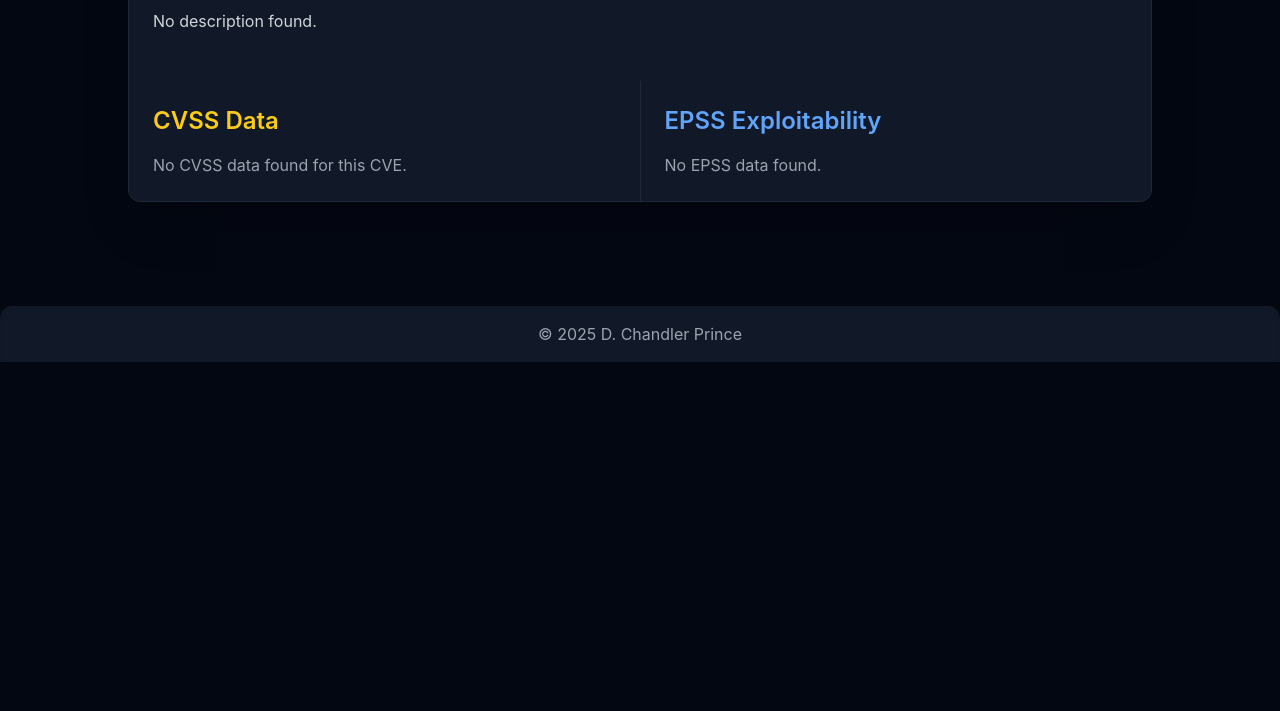
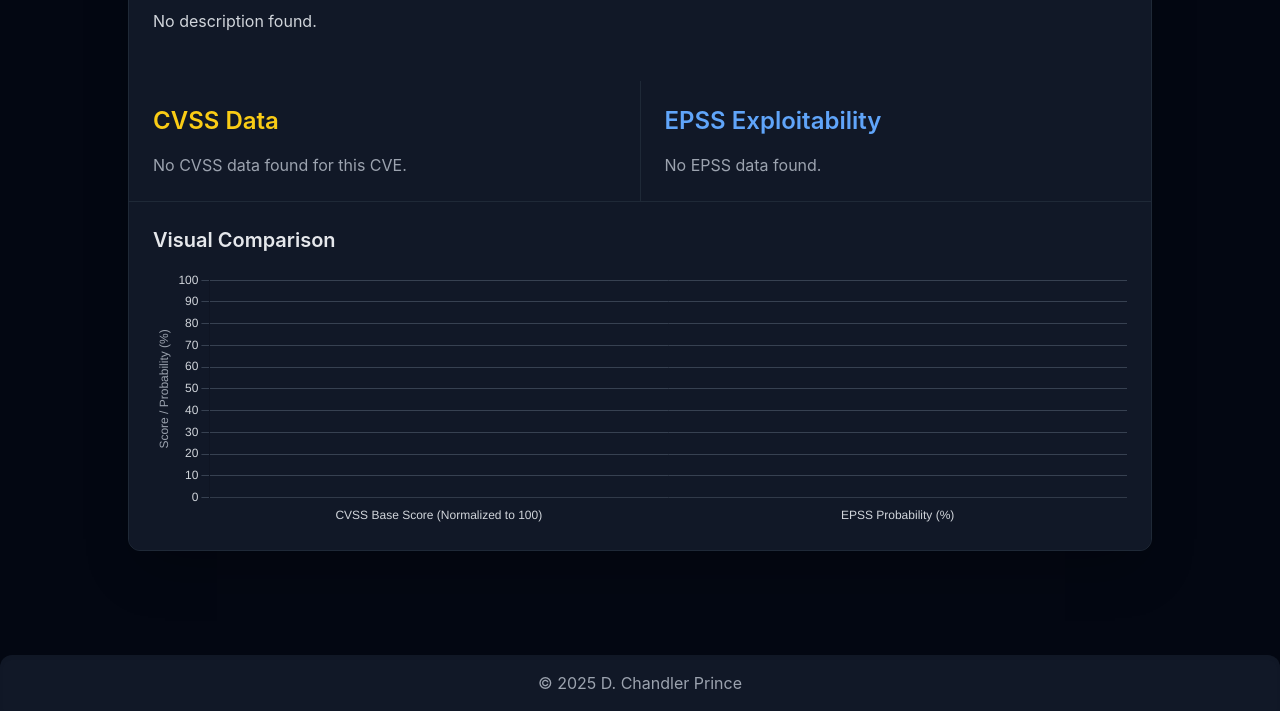
Before and after one commit to DChandlerP/fingerprint_example, a website built with Vite: page epssdemo.html in a window 1280 px wide. Shown: the part 539-1250 px from the top of the page. Before the commit the page ends 901 px from the top, so only its background shows below. Built offline with nearby package versions, Linux system fonts and the light colour scheme; no server answers.

Commit message:
refactored epss to improve load times and CSP.

```diff
--- a/epssdemo.html
+++ b/epssdemo.html
@@ -9,9 +9,8 @@
     -->
     <meta http-equiv="Content-Security-Policy" content="
     default-src 'self';
-    script-src 'self' 'unsafe-inline' https://cdn.tailwindcss.com https://unpkg.com https://cdn.jsdelivr.net https://cdnjs.cloudflare.com;
-    style-src 'self' 'unsafe-inline' https://fonts.googleapis.com;
-    font-src 'self' https://fonts.gstatic.com;
+    script-src 'self' 'unsafe-inline';
+    style-src 'self' 'unsafe-inline';
     connect-src 'self' https://services.nvd.nist.gov https://api.first.org;
     object-src 'none';
     frame-ancestors 'self';
@@ -25,51 +24,10 @@
     <meta charset="UTF-8">
     <meta name="viewport" content="width=device-width, initial-scale=1.0">
     <title>CVSS vs. EPSS Comparator</title>
-
-    <style>
-        html {
-            font-family: sans-serif;
-            scroll-behavior: smooth;
-        }
-
-        ::selection {
-            background: #2563eb;
-            color: #fff;
-        }
-
-        .score-display {
-            background: linear-gradient(135deg, #1e40af, #3b82f6);
-            border: 2px solid #60a5fa;
-        }
-
-        /* Ensure dropdown content is above other elements */
-        .group .absolute {
-            z-index: 50;
-        }
-
-        /* Custom style for error messages */
-        .error-box {
-            background-color: theme('colors.gray.900');
-            border: 1px solid theme('colors.red.800');
-            padding: theme('spacing.8');
-            border-radius: theme('borderRadius.lg');
-            text-align: center;
-        }
-
-        .error-text {
-            color: theme('colors.red.400');
-            font-size: theme('fontSize.lg');
-        }
-    </style>
 </head>
 
 <body hidden class="bg-gray-950 text-white min-h-screen flex flex-col">
-    <!--
-      NAV BAR FOR "TOOLS & DEMOS" PAGES
-      - "Home" is inactive.
-      - "Guides & Case Studies" is inactive.
-      - "Tools & Demos" is ACTIVE.
-    -->
+
     <site-nav></site-nav>
 
     <main class="flex-1 px-4 py-10 max-w-7xl mx-auto w-full">
--- a/epssdemo.js
+++ b/epssdemo.js
@@ -1,3 +1,5 @@
+import Chart from 'chart.js/auto';
+
 document.addEventListener('DOMContentLoaded', () => {
     // --- 0. NEW: Cache and Validation Regex ---
     // Memoization cache for storing results (max 30 items)
@@ -141,9 +143,19 @@ document.addEventListener('DOMContentLoaded', () => {
                     ${cvssColumnHtml}
                     ${renderEpssColumn(epssData)}
                 </div>
+                <!-- Chart Container -->
+                <div class="p-6 bg-gray-900 border-t border-gray-800">
+                    <h3 class="text-xl font-semibold text-gray-200 mb-4">Visual Comparison</h3>
+                    <div class="h-64 w-full">
+                        <canvas id="comparisonChart"></canvas>
+                    </div>
+                </div>
             </div>
             ${cvssBreakdownHtml}
         `;
+
+        // Render the chart
+        renderComparisonChart(cvssData, epssData);
     }
 
     function renderCvss4Column(data) {
@@ -298,6 +310,89 @@ document.addEventListener('DOMContentLoaded', () => {
         }
     }
 
+    // --- 3. Chart Rendering Logic ---
+    let comparisonChart = null;
+
+    function renderComparisonChart(cvssData, epssData) {
+        const ctx = document.getElementById('comparisonChart');
+        if (!ctx) return;
+
+        if (comparisonChart) {
+            comparisonChart.destroy();
+        }
+
+        const cvssScore = cvssData ? cvssData.baseScore : 0;
+        const epssScore = epssData ? (epssData.epss * 100) : 0; // Convert to percentage
+
+        comparisonChart = new Chart(ctx, {
+            type: 'bar',
+            data: {
+                labels: ['CVSS Base Score (Normalized to 100)', 'EPSS Probability (%)'],
+                datasets: [{
+                    label: 'Score Comparison',
+                    data: [cvssScore * 10, epssScore], // Normalize CVSS to 0-100
+                    backgroundColor: [
+                        'rgba(234, 179, 8, 0.7)', // Yellow-500 for CVSS
+                        'rgba(59, 130, 246, 0.7)'  // Blue-500 for EPSS
+                    ],
+                    borderColor: [
+                        'rgba(234, 179, 8, 1)',
+                        'rgba(59, 130, 246, 1)'
+                    ],
+                    borderWidth: 1
+                }]
+            },
+            options: {
+                responsive: true,
+                maintainAspectRatio: false,
+                scales: {
+                    y: {
+                        beginAtZero: true,
+                        max: 100,
+                        title: {
+                            display: true,
+                            text: 'Score / Probability (%)',
+                            color: '#9ca3af'
+                        },
+                        grid: {
+                            color: '#374151'
+                        },
+                        ticks: {
+                            color: '#d1d5db'
+                        }
+                    },
+                    x: {
+                        grid: {
+                            display: false
+                        },
+                        ticks: {
+                            color: '#d1d5db'
+                        }
+                    }
+                },
+                plugins: {
+                    legend: {
+                        display: false
+                    },
+                    tooltip: {
+                        callbacks: {
+                            label: function (context) {
+                                let label = context.dataset.label || '';
+                                if (label) {
+                                    label += ': ';
+                                }
+                                if (context.parsed.y !== null) {
+                                    label += context.parsed.y.toFixed(1) + '%';
+                                }
+                                return label;
+                            }
+                        }
+                    }
+                }
+            }
+        });
+    }
+
     // --- 4. Keep existing page event listeners ---
     const fetchButton = document.getElementById('fetchButton');
     const vulnIdInput = document.getElementById('vulnId');
```
Also changed, not shown: style.css (+20 -0 lines).
